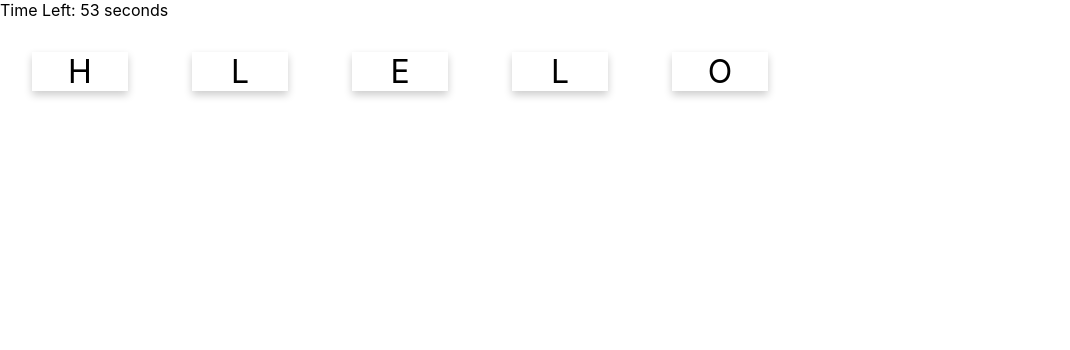
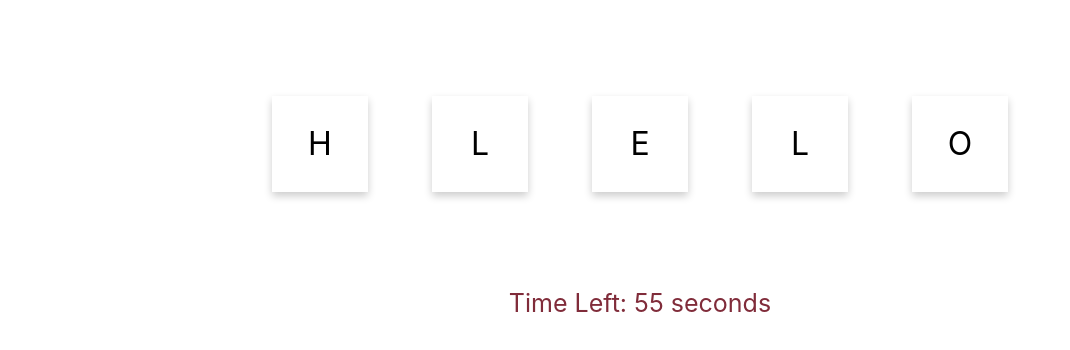
Before and after one commit to 6310110699/lab-react-3SA03, a React (Create React App) app: page / in a window 1280 px wide. Shown: the top 350 px of the page, without its empty margins (0-1070 px from the left). Built offline with nearby package versions, Linux system fonts and the light colour scheme.

Commit message:
part 7.3

```diff
--- a/src/App.css
+++ b/src/App.css
@@ -1,12 +1,21 @@
+.card-container {
+    display: flex;
+    justify-content: center;
+}
+
 .card {
+
     display: inline-block;
     text-align: center;
     width: 3em;
+    height: 3em;
+    line-height: 3em;
     font-size: 2em;
     box-shadow: 0 4px 8px 0 rgba(0, 0, 0, 0.2);
-    margin: 1em;
+    margin: 3em 1em;
     user-select: none;
 }
+
 
 .activeCard {
     color: red;
@@ -46,3 +55,13 @@
 .modal.show {
     display: block;
 }
+
+.timeleft-container {
+    display: flex;
+    justify-content: center;
+}
+
+.timeleft {
+    font-size: 25px;
+    color: rgb(128, 44, 58);
+}
--- a/src/WordCard.js
+++ b/src/WordCard.js
@@ -64,11 +64,15 @@ export default function WordCard(props) {
 
     return (
         <div>
-            <div className='timeleft'>Time Left: {timeLeft} seconds</div>
+            <div className="card-container">
             {state.chars.map((c, i) => (
                 <CharacterCard value={c} key={i} activationHandler={activationHandler} attempt={state.attempt} />
             ))}
             {showModal && <Modal message={modalMessage} closeModal={toggleModal} />}
+            </div>
+            <div className="timeleft-container">
+            <div className="timeleft">Time Left: {timeLeft} seconds</div>
+       </div>
         </div>
     );
 }
```
